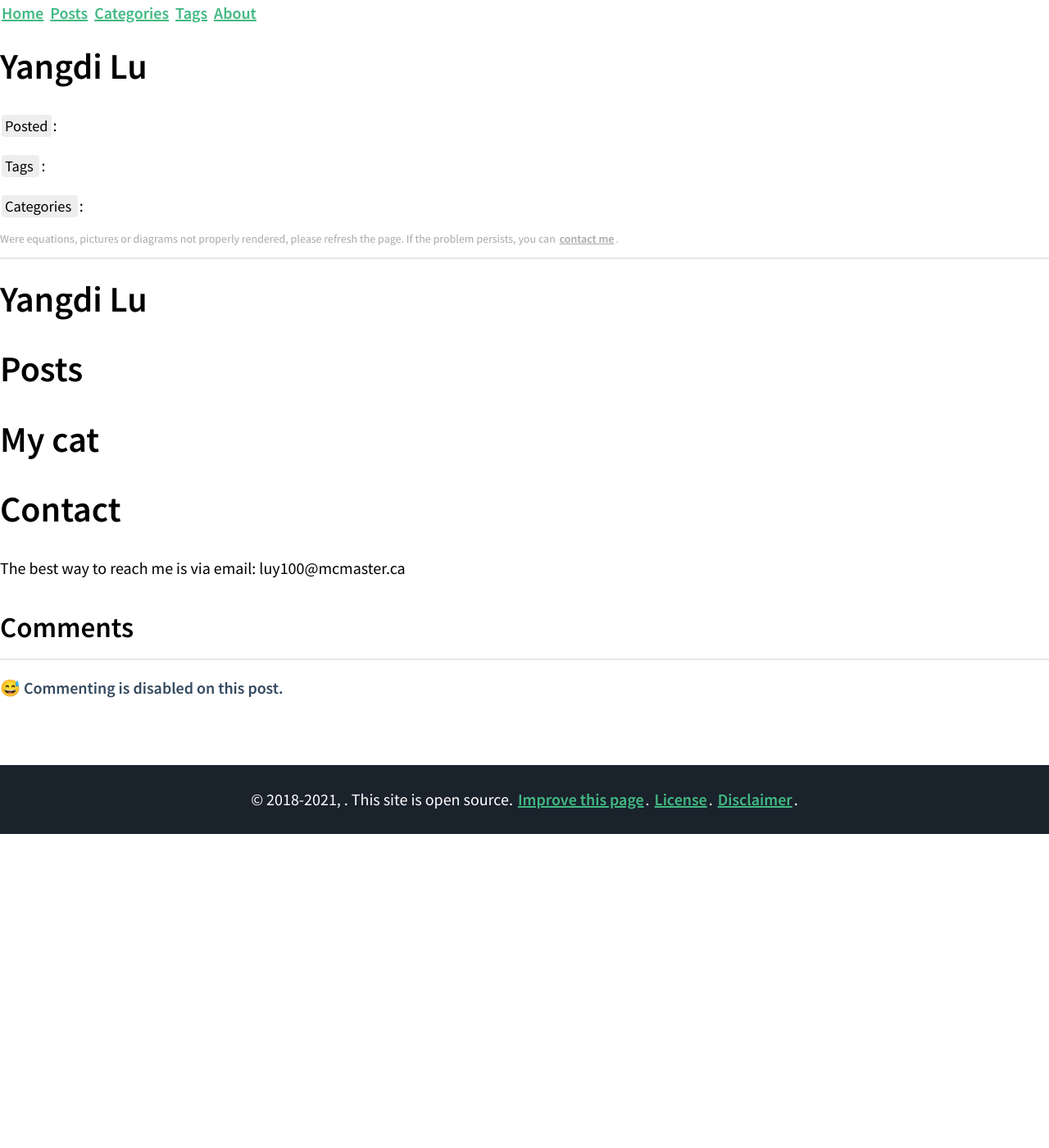
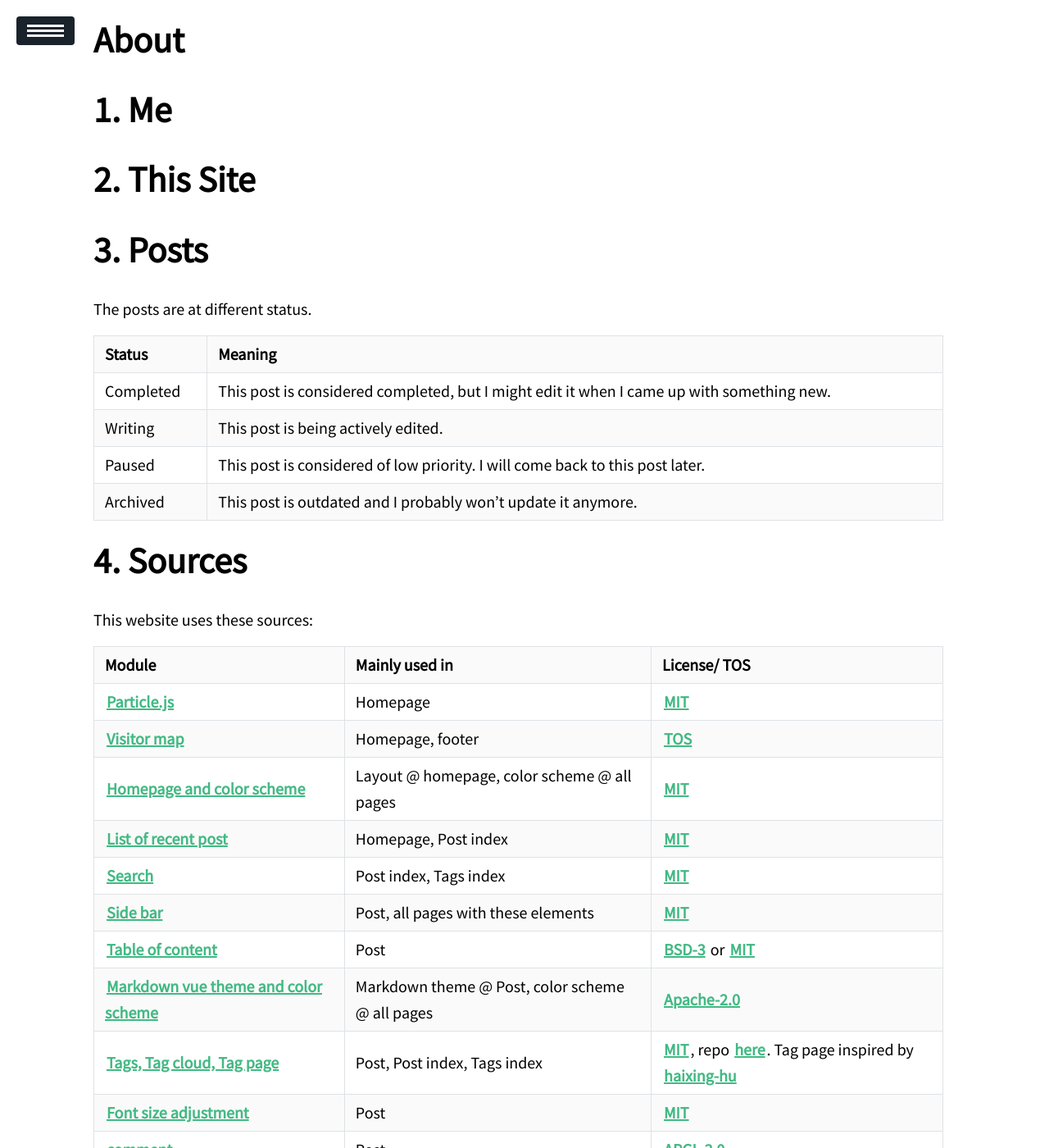
Before and after one commit to MacLLL/MacLLL.github.io, a Jekyll site: the page built from about/index.md, in a window 1280 px wide and 1400 px high. Shown: the whole window at 82% size. Built offline with Jekyll 4.4.1, drawn with Linux system fonts in a browser that asks for light colours; nearby versions of some CDN libraries; our own code applies the rules of GitHub Pages for plain Markdown files; formulas are drawn with MathJax 3; some of the changed text lies outside the part shown.

Commit message:
Update index.md

```diff
--- a/about/index.md
+++ b/about/index.md
@@ -1,10 +1,65 @@
-# Yangdi Lu
+---
+title: About
+layout: info
+Edit: 2018-11-14
+toc: false
+commentable: false
+protected: true
+mathjax: true
+---
+
+# Me
+
+
+
+# This Site
+
 
 # Posts
 
-# My cat
+The posts are at different status.
 
+| Status    | Meaning                                                      |
+| --------- | ------------------------------------------------------------ |
+| Completed | This post is considered completed, but I might edit it when I came up with something new. |
+| Writing   | This post is being actively edited.                          |
+| Paused    | This post is considered of low priority. I will come back to this post later. |
+| Archived  | This post is outdated and I probably won't update it anymore. |
 
+# Sources
+
+This website uses these sources:
+
+| Module                                                       | Mainly used in                                  | License/ TOS                                                 |
+| ------------------------------------------------------------ | ----------------------------------------------- | ------------------------------------------------------------ |
+| [Particle.js](https://github.com/VincentGarreau/particles.js) | Homepage                                        | [MIT](http://opensource.org/licenses/MIT)                    |
+| [Visitor map](https://clustrmaps.com/)                       | Homepage, footer                                | [TOS](https://clustrmaps.com/legal)                          |
+| [Homepage and color scheme](https://github.com/nrandecker/particle) | Layout @ homepage, color scheme @ all pages     | [MIT](http://opensource.org/licenses/MIT)                    |
+| [List of recent post](https://github.com/mdo/jekyll-snippets/blob/master/posts-list.html) | Homepage, Post index                            | [MIT](http://opensource.org/licenses/MIT)                    |
+| [Search](https://github.com/christian-fei/Simple-Jekyll-Search) | Post index, Tags index                          | [MIT](http://opensource.org/licenses/MIT)                    |
+| [Side bar](https://github.com/poole/lanyon)                  | Post, all pages with these elements             | [MIT](https://github.com/poole/lanyon/blob/master/LICENSE.md) |
+| [Table of content](https://github.com/allejo/jekyll-toc)     | Post                                            | [BSD-3](https://opensource.org/licenses/BSD-3-Clause) or [MIT](http://opensource.org/licenses/MIT) |
+| [Markdown vue theme and color scheme](https://github.com/blinkfox/typora-vue-theme) | Markdown theme @ Post, color scheme @ all pages | [Apache-2.0](http://www.apache.org/licenses/LICENSE-2.0)     |
+| [Tags, Tag cloud, Tag page](https://hyunyoung2.github.io/2016/12/17/Tag_Cloud/) | Post, Post index, Tags index                    | [MIT](http://opensource.org/licenses/MIT), repo [here](https://github.com/hyunyoung2/hyunyoung2.github.io). Tag page inspired by [haixing-hu](https://haixing-hu.github.io/tags.html) |
+| [Font size adjustment](https://codepen.io/robgolbeck/pen/yePRwa) | Post                                            | [MIT](http://opensource.org/licenses/MIT)                    |
+| [comment](https://commentit.io)                              | Post                                            | [APGL-3.0](https://www.gnu.org/licenses/agpl-3.0.html)       |
+| [404 T-rex game](https://github.com/wayou/t-rex-runner)      | 404 page                                        | from [Chromium source code](https://cs.chromium.org/chromium/src/components/neterror/resources/offline.js?q=t-rex+package), [license](https://chromium.googlesource.com/chromium/src.git/+/master/LICENSE) |
+| [Encryption](https://github.com/robinmoisson/staticrypt)     | Secret Pages                                    | [MIT](http://opensource.org/licenses/MIT)                    |
+
+Additional licensing information can be found YOUR WEBSITE LINK.
+
+# The Name
+
+I named this website "A Finger Pointing to the Moon", as in the Buddhism story:
+
+> **佛告阿难。汝等尚以缘心听法。此法亦缘。非得法性。**
+>
+> **若复观指以为月体。此人岂唯亡失月轮。亦亡其指。何以故。以所标指为明月故。**
+>
+> **岂唯亡指。亦复不识明之与暗。何以故。即以指体。为月明性。明暗二性。无所了故。**
+Which has been beautifully put by Bruce Lee:
+
+>It's like a finger pointing away to the moon. Don't concentrate on the finger or you will all that heavenly glory.
 # Contact
 
-The best way to reach me is via email: luy100@mcmaster.ca
+The best way to reach me is via email: $namer$ @ $web.com$
```
